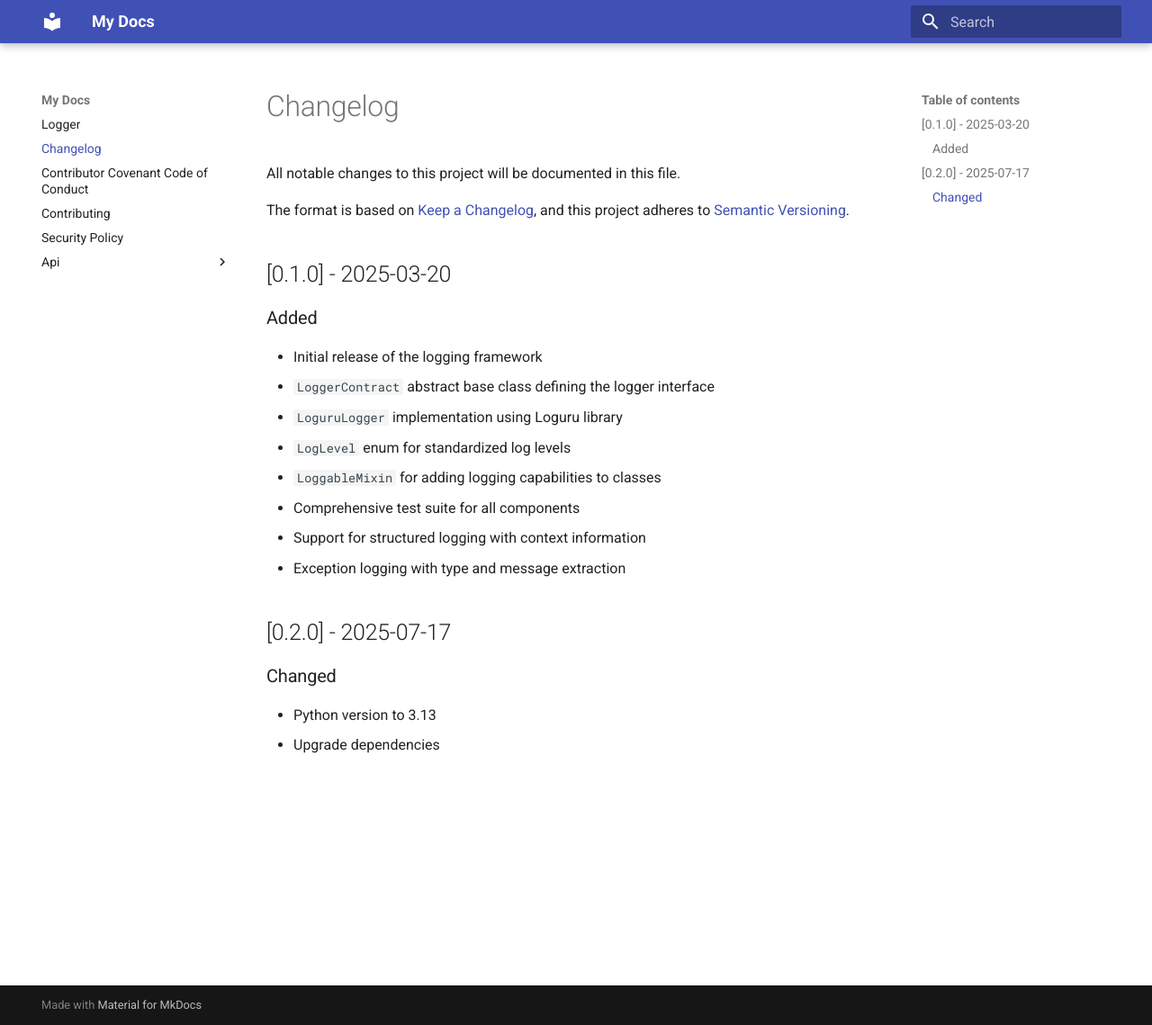
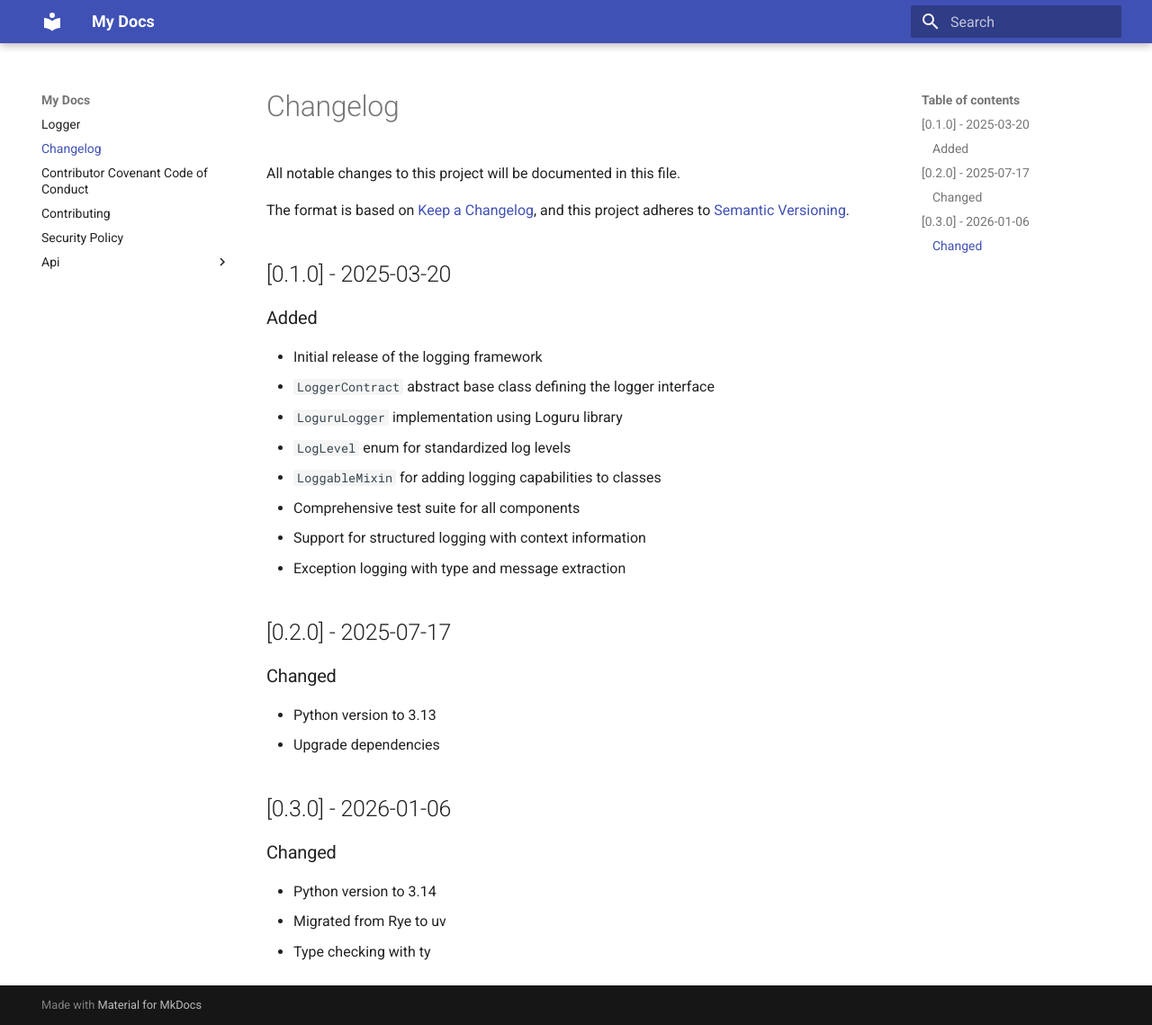
Before and after one commit to inokufu/python-logger, an MkDocs documentation site: the page built from docs/CHANGELOG.md, in a window 1280 px wide and 1139 px high. Shown: the whole window at 90% size. Built offline with MkDocs 1.6.1 and Material for MkDocs 9.7.7, drawn with Linux system fonts in a browser that asks for light colours.

Commit message:
:bookmark: New version 0.3.0

```diff
--- a/docs/CHANGELOG.md
+++ b/docs/CHANGELOG.md
@@ -24,3 +24,11 @@ and this project adheres to [Semantic Versioning](https://semver.org/spec/v2.0.0
 
 - Python version to 3.13
 - Upgrade dependencies
+
+## [0.3.0] - 2026-01-06
+
+### Changed
+
+- Python version to 3.14
+- Migrated from Rye to uv
+- Type checking with ty
--- a/pyproject.toml
+++ b/pyproject.toml
@@ -1,6 +1,6 @@
 [project]
 name = "logger"
-version = "0.2.0"
+version = "0.3.0"
 description = "Python logger"
 authors = [
   { name = "Inokufu", email = "contact@inokufu.com" }
```
Also changed, not shown: 1 other file.
